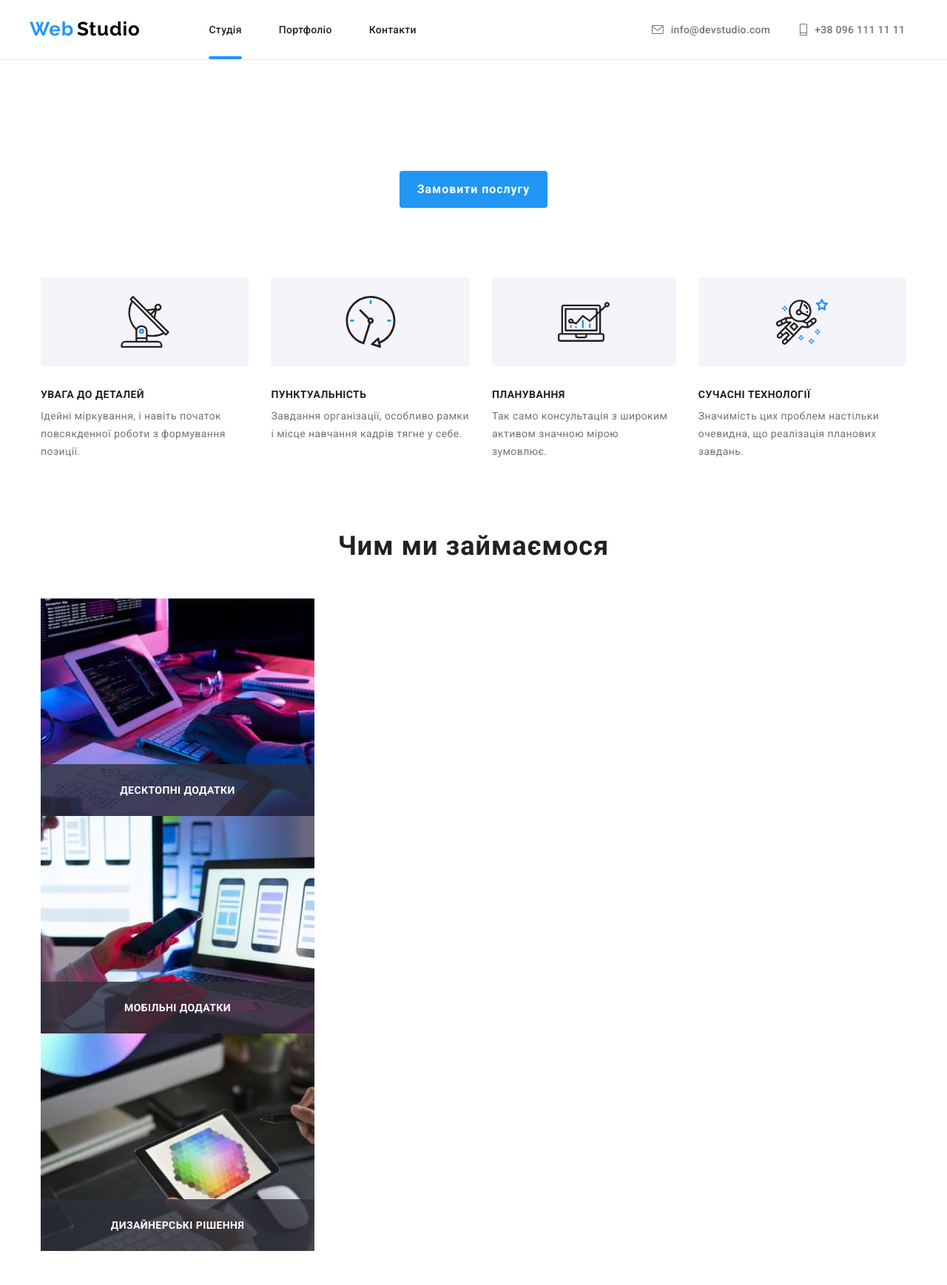
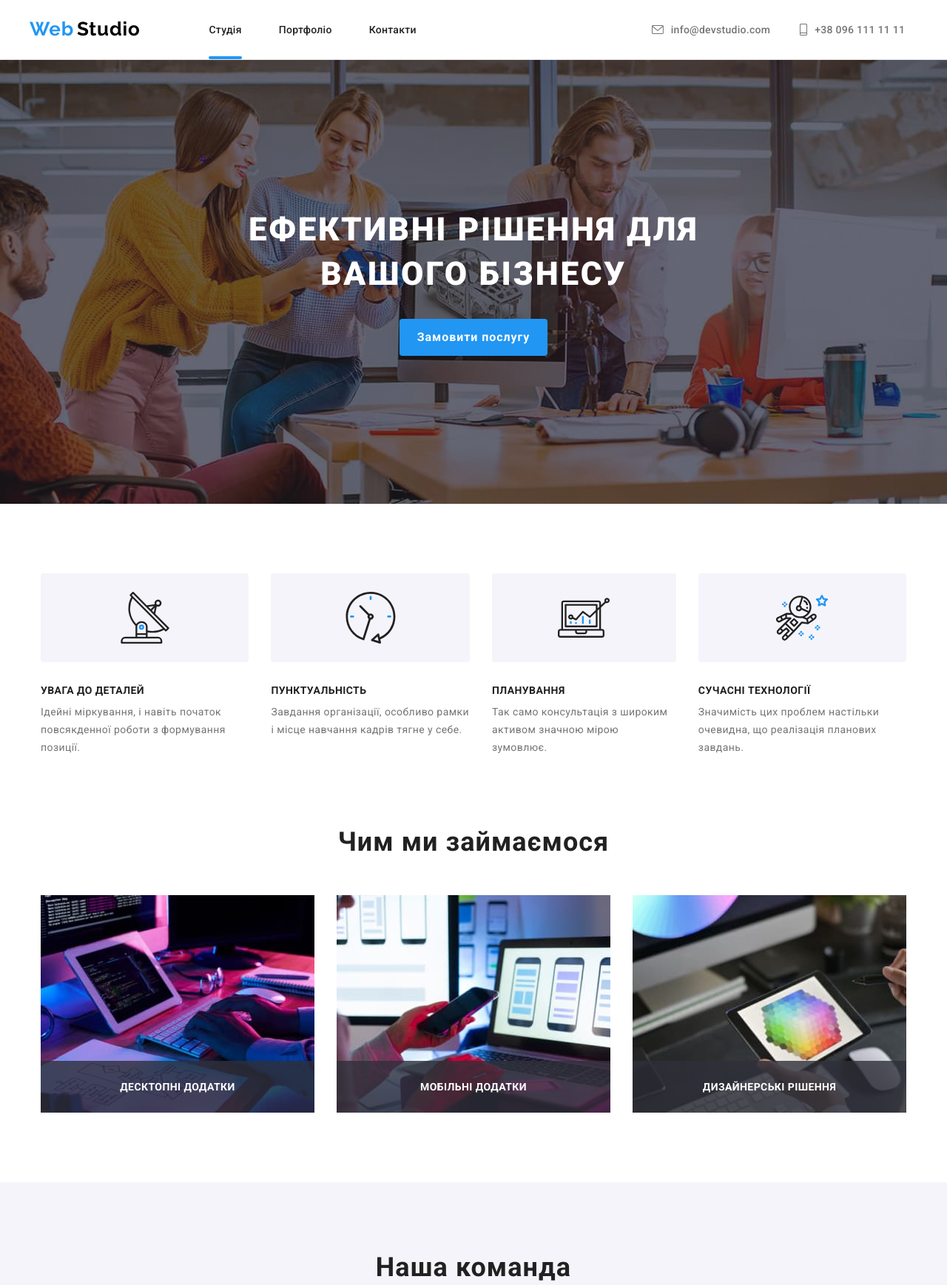
Before and after one commit to NesmashIgor/goit-markup-hw-07, a plain HTML site: page 404.html in a window 1280 px wide. Shown: the top 1737 px of the page at 74% size. Drawn offline with nearby package versions, Linux system fonts and the light colour scheme.

Commit message:
Update 404.html

```diff
--- a/404.html
+++ b/404.html
@@ -64,7 +64,7 @@
         <!-- Мейн секція -->
 
         <!-- Секція герой -->
-        <section class="hero-section">
+        <section class="hero">
             <div class="container">
                 <h1 class="hero-title">Ефективні рішення для<br>вашого бізнесу</h1>
                 <button class="hero-button" data-modal-open type="button">Замовити послугу</button>
@@ -175,7 +175,7 @@
         <section class="section">
             <div class="container">
                 <h2 class="main-title">Чим ми займаємося</h2>
-                <ul class="list product-list">
+                <ul class="list product">
                     <li>
                         <div class="product-item">
                             <div class="product-bar">
```
